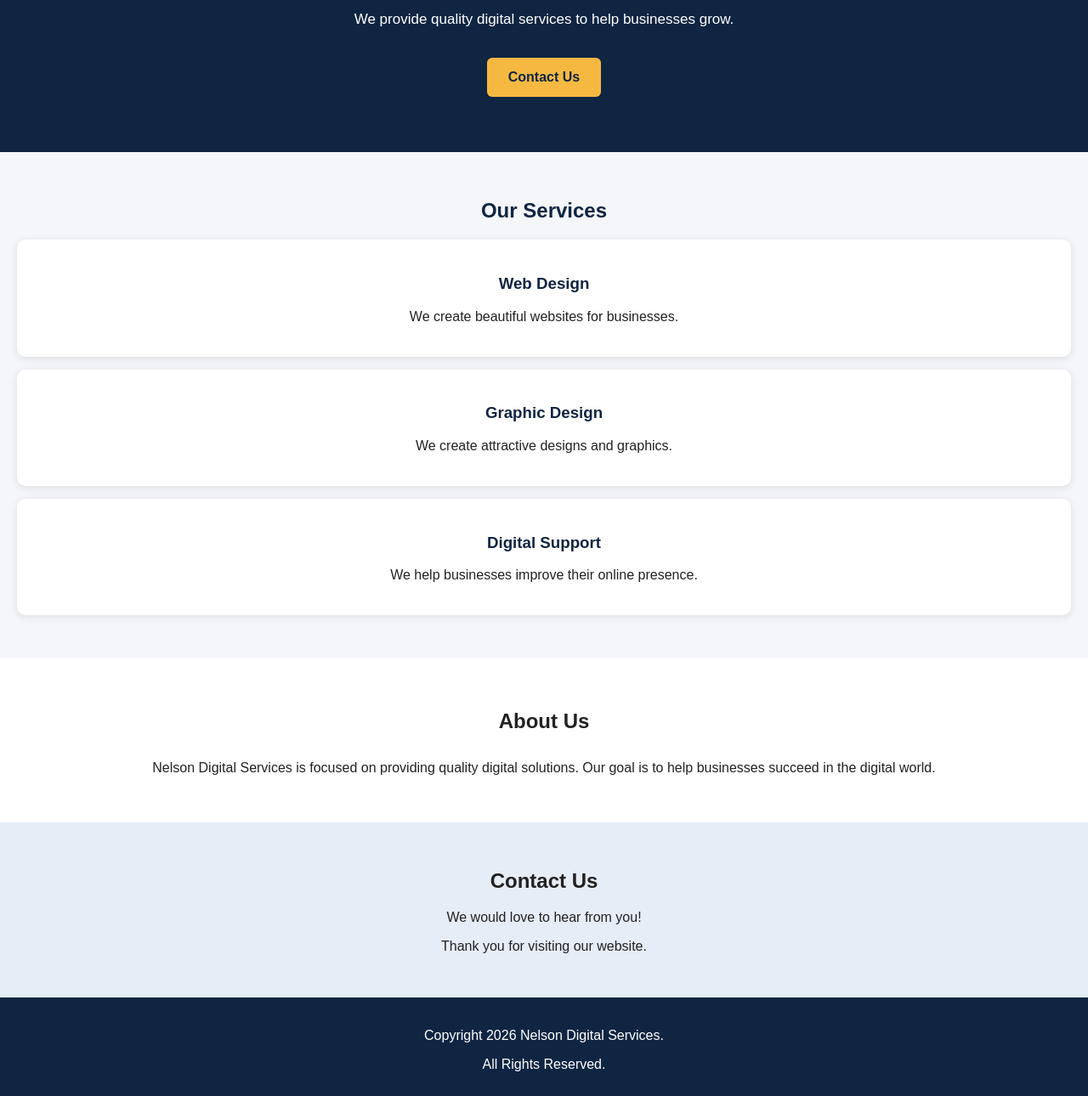
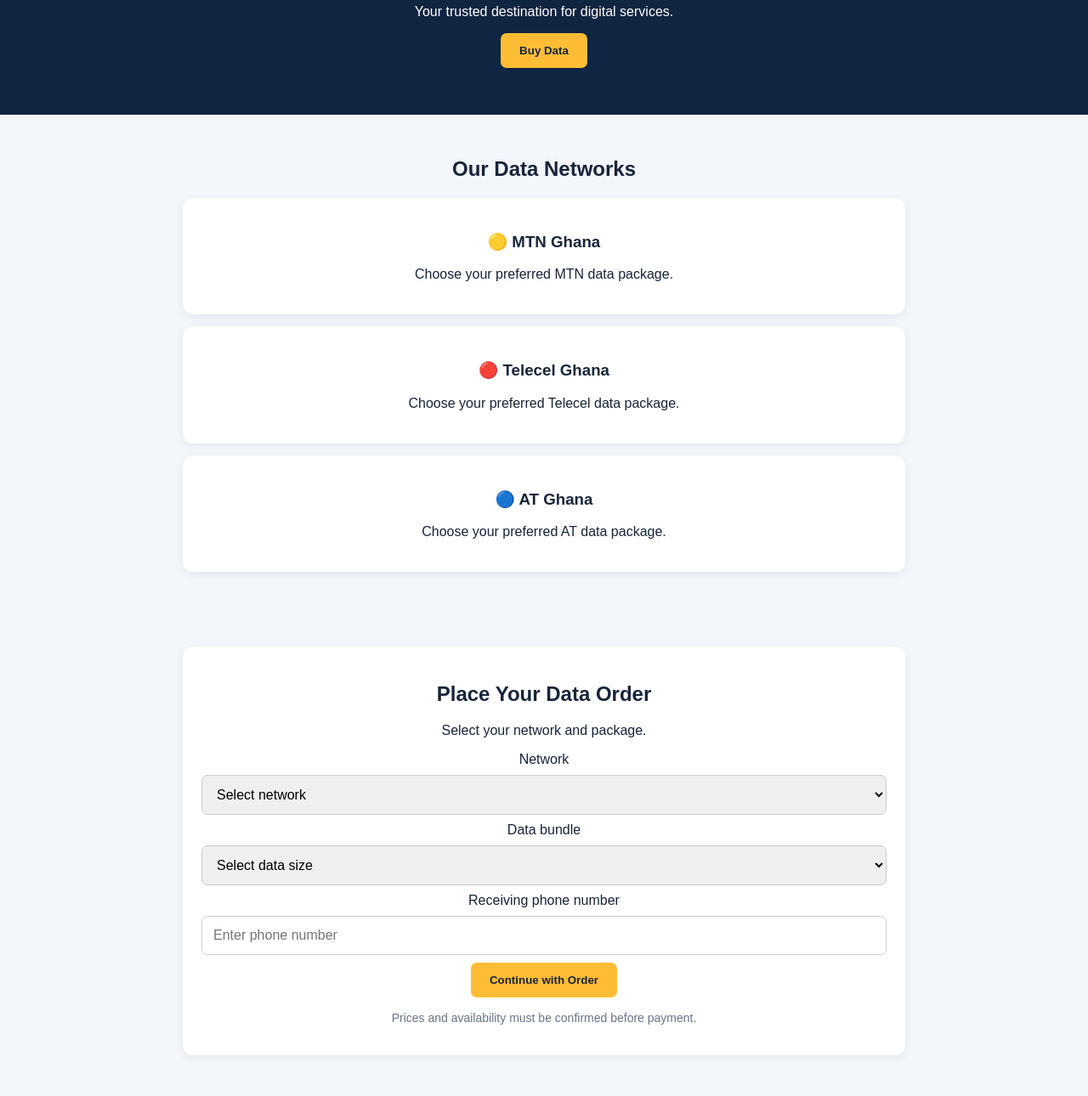
Before and after one commit to nelsonmandela024861-wq/nelson-digital-services, a plain HTML site: page index.html in a window 1280 px wide. Shown: the part 247-1537 px from the top of the page at 85% size. Drawn offline with Linux system fonts and the light colour scheme.

Commit message:
Upgrade Nelson Digital Services website.

```diff
--- a/index.html
+++ b/index.html
@@ -1,208 +1,128 @@
+HTML
 
 <!DOCTYPE html>
-<html>
+<html lang="en">
 <head>
-    <title>Nelson Digital Services</title>
-
+<meta charset="UTF-8">
 <meta name="viewport" content="width=device-width, initial-scale=1.0">
-
+<title>NELSON DIGITAL SERVICES</title>
 <style>
-        /* GENERAL DESIGN */
-        * {
-            box-sizing: border-box;
-        }
-
-        body {
-            margin: 0;
-            font-family: Arial, sans-serif;
-            background-color: #f4f6fa;
-            color: #222;
-        }
-
-        /* NAVIGATION BAR */
-        header {
-            background-color: #102542;
-            color: white;
-            padding: 20px;
-            text-align: center;
-        }
-
-        header h2 {
-            margin: 0;
-            color: #f5b942;
-        }
-
-        nav {
-            margin-top: 15px;
-        }
-
-        nav a {
-            color: white;
-            text-decoration: none;
-            margin: 10px;
-            font-size: 14px;
-        }
-
-        /* WELCOME SECTION */
-        .hero {
-            background-color: #102542;
-            color: white;
-            text-align: center;
-            padding: 65px 20px;
-        }
-
-        .hero h1 {
-            font-size: 32px;
-        }
-
-        .hero p {
-            font-size: 17px;
-            line-height: 1.6;
-        }
-
-        .btn {
-            display: inline-block;
-            background-color: #f5b942;
-            color: #102542;
-            padding: 14px 25px;
-            text-decoration: none;
-            border-radius: 6px;
-            font-weight: bold;
-            margin-top: 15px;
-        }
-
-        /* SERVICES SECTION */
-        .services {
-            padding: 35px 20px;
-            text-align: center;
-        }
-
-        .services h2 {
-            color: #102542;
-        }
-
-        .service-card {
-            background-color: white;
-            padding: 22px;
-            margin: 15px 0;
-            border-radius: 10px;
-            box-shadow: 0 2px 8px #ddd;
-        }
-
-        .service-card h3 {
-            color: #102542;
-        }
-
-        /* ABOUT SECTION */
-        .about {
-            background-color: white;
-            padding: 35px 20px;
-            text-align: center;
-            line-height: 1.7;
-        }
-
-        /* CONTACT SECTION */
-        .contact {
-            background-color: #e5edf7;
-            padding: 35px 20px;
-            text-align: center;
-        }
-
-        /* FOOTER */
-        footer {
-            background-color: #102542;
-            color: white;
-            text-align: center;
-            padding: 20px;
-        }
-
-        /* MOBILE PHONE DESIGN */
-        @media (max-width: 480px) {
-            .hero h1 {
-                font-size: 26px;
-            }
-
-            nav a {
-                margin: 5px;
-            }
-        }
+*{box-sizing:border-box}
+body{margin:0;font-family:Arial,sans-serif;background:#f3f6fb;color:#17243a}
+header{background:#102542;color:white;padding:22px;text-align:center}
+header h2{color:#ffbd35;margin:0}
+nav{margin-top:15px}
+nav a{color:white;text-decoration:none;margin:10px}
+.hero{background:#102542;color:white;text-align:center;padding:55px 20px}
+.hero h1{font-size:30px}
+button{background:#ffbd35;color:#17243a;border:0;padding:13px 22px;border-radius:7px;font-weight:bold;cursor:pointer}
+section{padding:30px 18px;text-align:center}
+.container{max-width:850px;margin:auto}
+.card{background:white;padding:22px;margin:14px 0;border-radius:12px;box-shadow:0 3px 12px #0001}
+select,input{width:100%;padding:13px;margin:9px 0;border:1px solid #ccc;border-radius:7px;font-size:16px}
+footer{background:#102542;color:white;padding:25px;text-align:center}
+.small{color:#68758a;font-size:14px}
 </style>
 </head>
-
 <body>
 
 <header>
 <h2>NELSON DIGITAL SERVICES</h2>
-
 <nav>
 <a href="#home">Home</a>
-            <a href="#services">Services</a>
+<a href="#bundles">Data Bundles</a>
+<a href="#order">Order</a>
 <a href="#about">About</a>
-            <a href="#contact">Contact</a>
 </nav>
 </header>
 
-    <section class="hero" id="home">
-        <h1>Welcome to Our Business</h1>
+<div class="hero" id="home">
+<h1>Welcome to Nelson Digital Services</h1>
+<p>Your trusted destination for digital services.</p>
+<a href="#bundles"><button>Buy Data</button></a>
+</div>
 
-        <p>
-            We provide quality digital services
-            to help businesses grow.
-        </p>
-
-        <a href="#contact" class="btn">
-            Contact Us
-        </a>
+<section id="bundles">
+<div class="container">
+<h2>Our Data Networks</h2>
+<div class="card">
+<h3>🟡 MTN Ghana</h3>
+<p>Choose your preferred MTN data package.</p>
+</div>
+<div class="card">
+<h3>🔴 Telecel Ghana</h3>
+<p>Choose your preferred Telecel data package.</p>
+</div>
+<div class="card">
+<h3>🔵 AT Ghana</h3>
+<p>Choose your preferred AT data package.</p>
+</div>
+</div>
 </section>
 
-    <section class="services" id="services">
+<section id="order">
+<div class="container">
+<div class="card">
+<h2>Place Your Data Order</h2>
+<p>Select your network and package.</p>
 
-        <h2>Our Services</h2>
+<form id="orderForm">
+<label for="network">Network</label>
+<select id="network" required>
+<option value="">Select network</option>
+<option>MTN</option>
+<option>Telecel</option>
+<option>AT</option>
+</select>
 
-        <div class="service-card">
-            <h3>Web Design</h3>
-            <p>We create beautiful websites for businesses.</p>
+<label for="bundle">Data bundle</label>
+<select id="bundle" required>
+<option value="">Select data size</option>
+<option>1 GB</option>
+<option>2 GB</option>
+<option>3 GB</option>
+<option>5 GB</option>
+<option>10 GB</option>
+<option>20 GB</option>
+</select>
+
+<label for="phone">Receiving phone number</label>
+<input id="phone" type="tel" placeholder="Enter phone number" required>
+
+<button type="submit">Continue with Order</button>
+</form>
+<p class="small">Prices and availability must be confirmed before payment.</p>
 </div>
-
-        <div class="service-card">
-            <h3>Graphic Design</h3>
-            <p>We create attractive designs and graphics.</p>
 </div>
-
-        <div class="service-card">
-            <h3>Digital Support</h3>
-            <p>We help businesses improve their online presence.</p>
-        </div>
-
 </section>
 
-    <section class="about" id="about">
-
+<section id="about">
+<div class="container">
 <h2>About Us</h2>
-
-        <p>
-            Nelson Digital Services is focused on
-            providing quality digital solutions.
-            Our goal is to help businesses succeed
-            in the digital world.
-        </p>
-
-    </section>
-
-    <section class="contact" id="contact">
-
-        <h2>Contact Us</h2>
-
-        <p>We would love to hear from you!</p>
-
-        <p>Thank you for visiting our website.</p>
-
+<p>NELSON DIGITAL SERVICES provides digital solutions and data bundle ordering services.</p>
+</div>
 </section>
 
 <footer>
-        <p>Copyright 2026 Nelson Digital Services.</p>
-        <p>All Rights Reserved.</p>
+<h3>NELSON DIGITAL SERVICES</h3>
+<p>Thank you for choosing us.</p>
+<p>Copyright 2026. All Rights Reserved.</p>
 </footer>
+
+<script>
+document.getElementById("orderForm").addEventListener("submit",function(e){
+e.preventDefault();
+const network=document.getElementById("network").value;
+const bundle=document.getElementById("bundle").value;
+const phone=document.getElementById("phone").value;
+
+const message="Hello Nelson Digital Services. I want to order "+bundle+
+" of "+network+" data for "+phone+
+". Please confirm the price and payment instructions.";
+
+alert(message);
+});
+</script>
 
 </body>
 </html>
```
Lines whose indentation alone changed are shown as unchanged.
